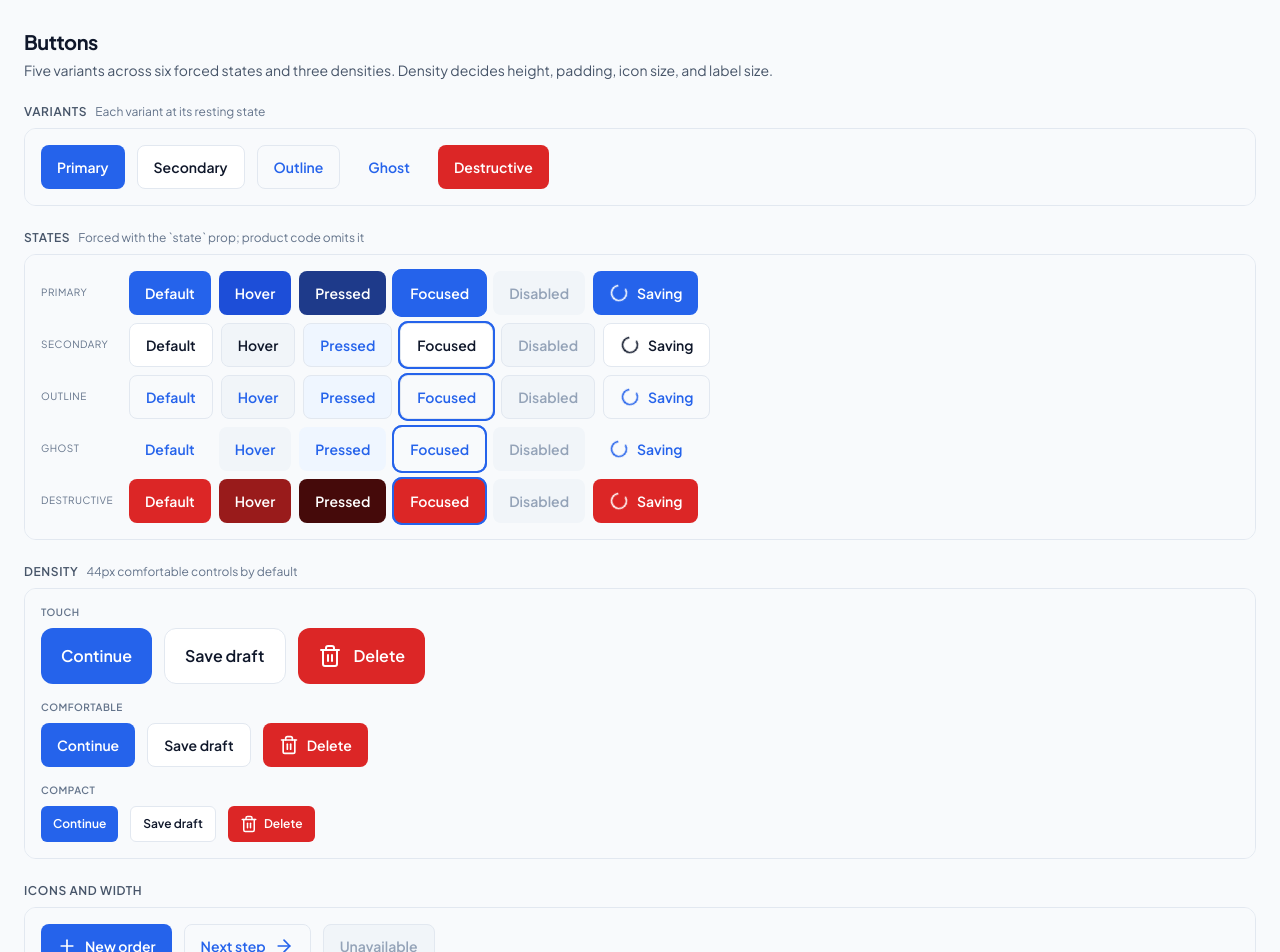
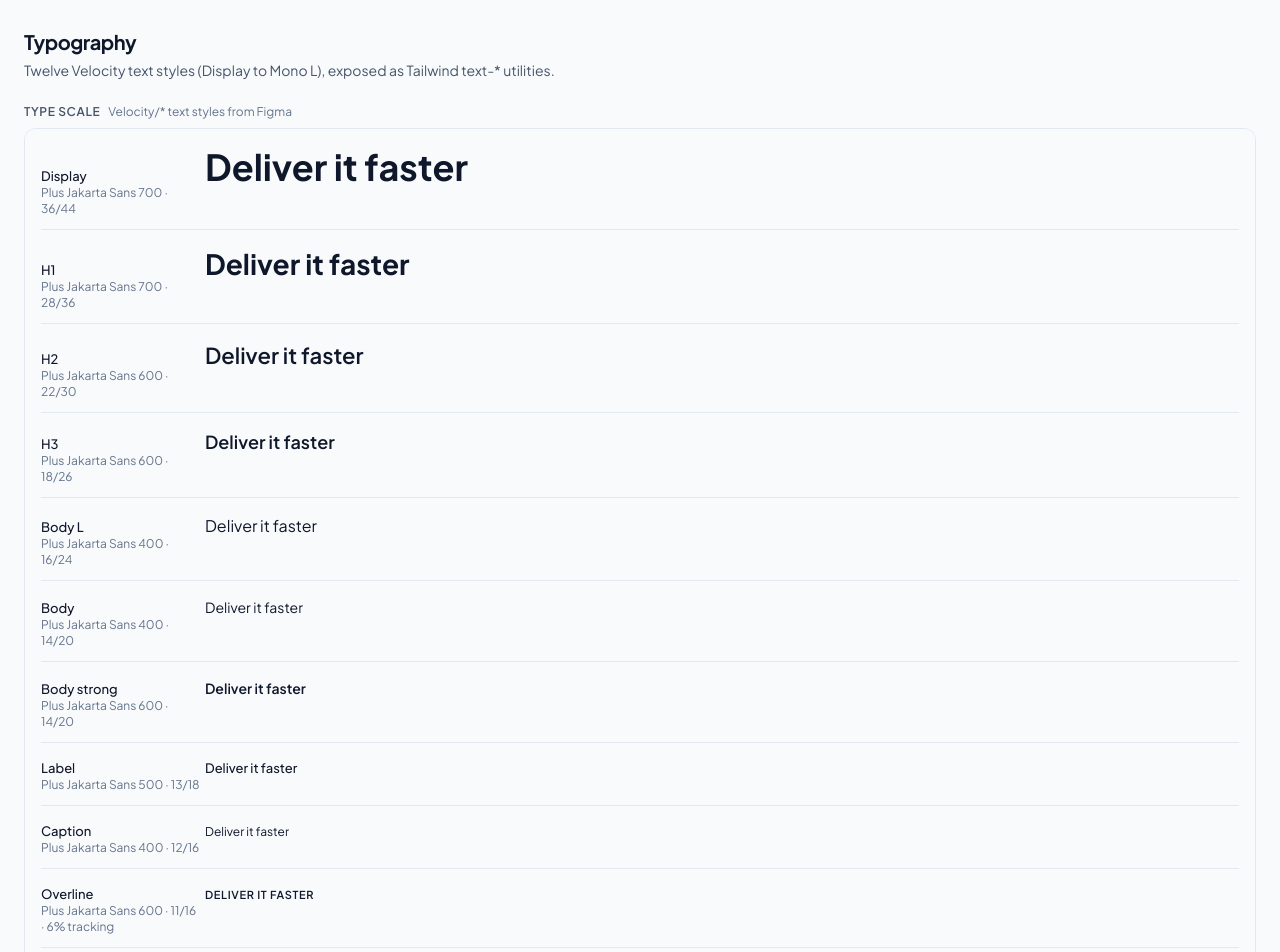
Before and after one commit to Shehan-Dinusha/BitCraft_SwiftDrop, a React (Vite) app in the folder frontend/: page /catalog in a window 1280 px wide. Shown: the part 420-1372 px from the top of the page. Built offline with nearby package versions, Linux system fonts and the light colour scheme.

Commit message:
feat(design): add Velocity text styles

```diff
--- a/frontend/src/design-system/index.ts
+++ b/frontend/src/design-system/index.ts
@@ -61,4 +61,8 @@ export { DensityProvider, useDensity, useDensityMode } from './providers/Density
 export { densityForRole, densityModes, densityRecipes } from './tokens/density';
 export type { DensityMode, DensityRecipe } from './tokens/density';
 export { deliveryStateColors, slaColors } from './tokens/colors';
-export { velocityTypography } from './tokens/typography';
+export {
+  velocityTypography,
+  velocityTextStyles,
+  type VelocityTextStyle
+} from './tokens/typography';
--- a/frontend/src/design-system/tokens/typography.ts
+++ b/frontend/src/design-system/tokens/typography.ts
@@ -4,3 +4,28 @@ export const velocityTypography = {
   eta: 'font-mono tabular-nums font-semibold',
   pricing: 'font-mono tabular-nums font-semibold'
 } as const;
+
+/**
+ * The 12 Velocity text styles from Figma. Each value is the Tailwind class
+ * (`fontSize` key in tailwind.config.ts); the two mono styles also need
+ * `font-mono`, which is included here.
+ */
+export const velocityTextStyles = {
+  display: { className: 'text-display', spec: 'Plus Jakarta Sans 700 · 36/44' },
+  h1: { className: 'text-h1', spec: 'Plus Jakarta Sans 700 · 28/36' },
+  h2: { className: 'text-h2', spec: 'Plus Jakarta Sans 600 · 22/30' },
+  h3: { className: 'text-h3', spec: 'Plus Jakarta Sans 600 · 18/26' },
+  bodyL: { className: 'text-body-l', spec: 'Plus Jakarta Sans 400 · 16/24' },
+  body: { className: 'text-body', spec: 'Plus Jakarta Sans 400 · 14/20' },
+  bodyStrong: { className: 'text-body-strong', spec: 'Plus Jakarta Sans 600 · 14/20' },
+  label: { className: 'text-label', spec: 'Plus Jakarta Sans 500 · 13/18' },
+  caption: { className: 'text-caption', spec: 'Plus Jakarta Sans 400 · 12/16' },
+  overline: {
+    className: 'text-overline uppercase',
+    spec: 'Plus Jakarta Sans 600 · 11/16 · 6% tracking'
+  },
+  mono: { className: 'font-mono text-mono', spec: 'JetBrains Mono 400 · 14/20' },
+  monoL: { className: 'font-mono text-mono-l', spec: 'JetBrains Mono 500 · 20/28' }
+} as const;
+
+export type VelocityTextStyle = keyof typeof velocityTextStyles;
--- a/frontend/src/features/design-system-catalog/CatalogPage.tsx
+++ b/frontend/src/features/design-system-catalog/CatalogPage.tsx
@@ -9,6 +9,7 @@ import { StatusSection } from './sections/StatusSection';
 import { ProgressSection } from './sections/ProgressSection';
 import { FeedbackSection } from './sections/FeedbackSection';
 import { DataSection } from './sections/DataSection';
+import { TypographySection } from './sections/TypographySection';
 
 interface CatalogEntry {
   id: string;
@@ -18,6 +19,13 @@ interface CatalogEntry {
 }
 
 const families: CatalogEntry[] = [
+  {
+    id: 'typography',
+    title: 'Typography',
+    description:
+      'Twelve Velocity text styles (Display to Mono L), exposed as Tailwind text-* utilities.',
+    content: <TypographySection />
+  },
   {
     id: 'buttons',
     title: 'Buttons',
--- /dev/null
+++ b/frontend/src/features/design-system-catalog/sections/TypographySection.tsx
@@ -0,0 +1,44 @@
+import { velocityTextStyles } from '@/design-system';
+import { cn } from '@/utils/cn';
+import { CatalogRow } from '../components/catalog-kit';
+
+const names: Record<keyof typeof velocityTextStyles, string> = {
+  display: 'Display',
+  h1: 'H1',
+  h2: 'H2',
+  h3: 'H3',
+  bodyL: 'Body L',
+  body: 'Body',
+  bodyStrong: 'Body strong',
+  label: 'Label',
+  caption: 'Caption',
+  overline: 'Overline',
+  mono: 'Mono',
+  monoL: 'Mono L'
+};
+
+export function TypographySection() {
+  return (
+    <CatalogRow label="Type scale" hint="Velocity/* text styles from Figma">
+      <div className="space-y-4">
+        {(Object.keys(velocityTextStyles) as (keyof typeof velocityTextStyles)[]).map((key) => {
+          const style = velocityTextStyles[key];
+          return (
+            <div
+              key={key}
+              className="grid items-baseline gap-1 border-b border-border-subtle pb-3 sm:grid-cols-[10rem_1fr]"
+            >
+              <div>
+                <p className="text-label text-primary">{names[key]}</p>
+                <p className="text-caption text-muted">{style.spec}</p>
+              </div>
+              <p className={cn('text-primary', style.className)}>
+                {key === 'mono' || key === 'monoL' ? 'SD-7K4M-9QX2 · LKR 1,250.00' : 'Deliver it faster'}
+              </p>
+            </div>
+          );
+        })}
+      </div>
+    </CatalogRow>
+  );
+}
--- a/frontend/tailwind.config.ts
+++ b/frontend/tailwind.config.ts
@@ -152,6 +152,20 @@ export default {
         sans: ['Plus Jakarta Sans', 'Inter', 'ui-sans-serif', 'system-ui', 'sans-serif'],
         mono: ['JetBrains Mono', 'IBM Plex Mono', 'ui-monospace', 'monospace']
       },
+      fontSize: {
+        display: ['36px', { lineHeight: '44px', fontWeight: '700' }],
+        h1: ['28px', { lineHeight: '36px', fontWeight: '700' }],
+        h2: ['22px', { lineHeight: '30px', fontWeight: '600' }],
+        h3: ['18px', { lineHeight: '26px', fontWeight: '600' }],
+        'body-l': ['16px', { lineHeight: '24px', fontWeight: '400' }],
+        body: ['14px', { lineHeight: '20px', fontWeight: '400' }],
+        'body-strong': ['14px', { lineHeight: '20px', fontWeight: '600' }],
+        label: ['13px', { lineHeight: '18px', fontWeight: '500' }],
+        caption: ['12px', { lineHeight: '16px', fontWeight: '400' }],
+        overline: ['11px', { lineHeight: '16px', fontWeight: '600', letterSpacing: '0.06em' }],
+        mono: ['14px', { lineHeight: '20px', fontWeight: '400' }],
+        'mono-l': ['20px', { lineHeight: '28px', fontWeight: '500' }]
+      },
       minHeight: { target: '56px' },
       minWidth: { target: '56px' },
       boxShadow: {
```
